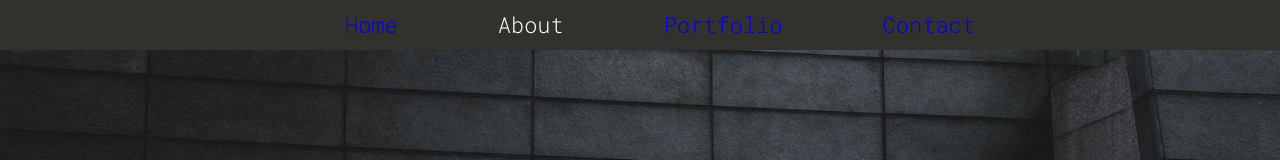
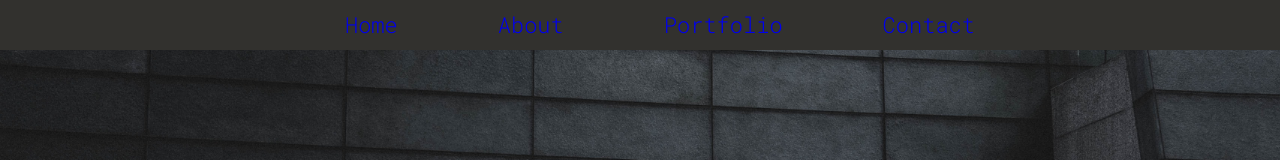
Before and after one commit to jakeatkinson30/MyFirstWebsite, a plain HTML site: page about.html in a window 1280 px wide. Shown: the top 160 px of the page. Drawn offline with Linux system fonts and the light colour scheme; files that its build step writes are made by us from their sources; files whose address does not match are found by name.

Commit message:
Fixing lack of styling

```diff
--- a/about.html
+++ b/about.html
@@ -18,7 +18,7 @@
 <nav id="navBar">
     <ul id="navUl">
         <li id="navLi"><a href="./index.html">Home</a></li>
-        <li id="navLi">About</li>
+	<li id="navLi"><a href="./about.html">About</a></li>
         <li id="navLi"><a href="./portfolio.html">Portfolio</a></li>
         <li id="navLi"><a href="./contact.html">Contact</a></li>
     </ul>
```
